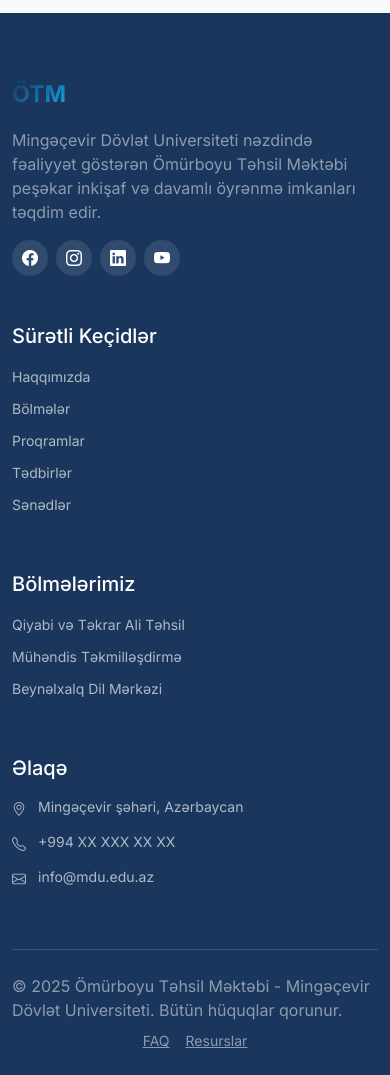
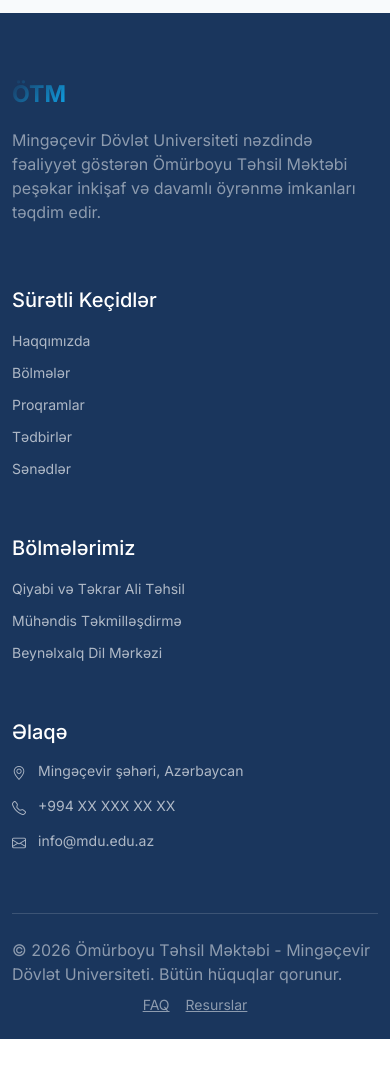
Before and after one commit to rahidzv/omurboyu, a Flask app: page /about in a window 390 px wide. Shown: the part 2779-3854 px from the top of the page. After the commit the page ends 3818 px from the top, so only its background shows below. Run offline with Flask 3, Linux system fonts and the light colour scheme; data that the repository does not hold is empty; some libraries are stand-ins or nearby versions.

Commit message:
Fix: use site_settings from DB in header, footer, base templates

```diff
--- a/FlaskApp/templates/base.html
+++ b/FlaskApp/templates/base.html
@@ -3,7 +3,10 @@
 <head>
     <meta charset="UTF-8">
     <meta name="viewport" content="width=device-width, initial-scale=1.0">
-    <title>{% block title %}Ömürboyu Təhsil Məktəbi{% endblock %} - MDU</title>
+    <title>{% block title %}{{ site_settings.get('site_name', 'Ömürboyu Təhsil Məktəbi') }}{% endblock %} - {{ site_settings.get('meta_title', 'MDU') }}</title>
+    {% if site_settings.get('meta_description') %}<meta name="description" content="{{ site_settings.get('meta_description') }}">{% endif %}
+    {% if site_settings.get('meta_keywords') %}<meta name="keywords" content="{{ site_settings.get('meta_keywords') }}">{% endif %}
+    {% if site_settings.get('site_favicon') %}<link rel="icon" href="{{ url_for('static', filename=site_settings.get('site_favicon')) }}">{% endif %}
     <link href="https://fonts.googleapis.com/css2?family=Inter:wght@300;400;500;600;700;800&family=Playfair+Display:wght@400;500;600;700&display=swap" rel="stylesheet">
     <link href="https://cdn.jsdelivr.net/npm/bootstrap@5.3.3/dist/css/bootstrap.min.css" rel="stylesheet">
     <link href="https://cdn.jsdelivr.net/npm/bootstrap-icons@1.11.3/font/bootstrap-icons.min.css" rel="stylesheet">
--- a/FlaskApp/templates/includes/footer.html
+++ b/FlaskApp/templates/includes/footer.html
@@ -3,16 +3,19 @@
         <div class="row g-5">
             <div class="col-lg-4">
                 <div class="footer-brand">
-                    <span class="logo-text text-white fw-bold fs-3">ÖTM</span>
+                    {% if site_settings.get('site_logo') %}
+                        <img src="{{ url_for('static', filename=site_settings.get('site_logo')) }}" alt="Logo" style="max-height: 50px;" class="mb-2">
+                    {% endif %}
+                    <span class="logo-text text-white fw-bold fs-3">{{ site_settings.get('site_name', 'ÖTM') }}</span>
                     <p class="mt-3 text-white-50">
-                        Mingəçevir Dövlət Universiteti nəzdində fəaliyyət göstərən Ömürboyu Təhsil Məktəbi
-                        peşəkar inkişaf və davamlı öyrənmə imkanları təqdim edir.
+                        {{ site_settings.get('site_description', 'Mingəçevir Dövlət Universiteti nəzdində fəaliyyət göstərən Ömürboyu Təhsil Məktəbi peşəkar inkişaf və davamlı öyrənmə imkanları təqdim edir.') }}
                     </p>
                     <div class="social-links mt-3">
-                        <a href="#" class="social-link"><i class="bi bi-facebook"></i></a>
-                        <a href="#" class="social-link"><i class="bi bi-instagram"></i></a>
-                        <a href="#" class="social-link"><i class="bi bi-linkedin"></i></a>
-                        <a href="#" class="social-link"><i class="bi bi-youtube"></i></a>
+                        {% if site_settings.get('facebook') %}<a href="{{ site_settings.get('facebook') }}" class="social-link" target="_blank"><i class="bi bi-facebook"></i></a>{% endif %}
+                        {% if site_settings.get('instagram') %}<a href="{{ site_settings.get('instagram') }}" class="social-link" target="_blank"><i class="bi bi-instagram"></i></a>{% endif %}
+                        {% if site_settings.get('linkedin') %}<a href="{{ site_settings.get('linkedin') }}" class="social-link" target="_blank"><i class="bi bi-linkedin"></i></a>{% endif %}
+                        {% if site_settings.get('youtube') %}<a href="{{ site_settings.get('youtube') }}" class="social-link" target="_blank"><i class="bi bi-youtube"></i></a>{% endif %}
+                        {% if site_settings.get('telegram') %}<a href="{{ site_settings.get('telegram') }}" class="social-link" target="_blank"><i class="bi bi-telegram"></i></a>{% endif %}
                     </div>
                 </div>
             </div>
@@ -37,15 +40,15 @@
             <div class="col-lg-3 col-md-4">
                 <h5 class="text-white mb-3">Əlaqə</h5>
                 <ul class="footer-contact">
-                    <li><i class="bi bi-geo-alt"></i> Mingəçevir şəhəri, Azərbaycan</li>
-                    <li><i class="bi bi-telephone"></i> +994 XX XXX XX XX</li>
-                    <li><i class="bi bi-envelope"></i> info@mdu.edu.az</li>
+                    <li><i class="bi bi-geo-alt"></i> {{ site_settings.get('address', 'Mingəçevir şəhəri, Azərbaycan') }}</li>
+                    <li><i class="bi bi-telephone"></i> {{ site_settings.get('contact_phone', '+994 XX XXX XX XX') }}</li>
+                    <li><i class="bi bi-envelope"></i> {{ site_settings.get('contact_email', 'info@mdu.edu.az') }}</li>
                 </ul>
             </div>
         </div>
         <div class="footer-bottom">
             <div class="d-flex flex-column flex-md-row justify-content-between align-items-center">
-                <p class="mb-0 text-white-50">&copy; 2025 Ömürboyu Təhsil Məktəbi - Mingəçevir Dövlət Universiteti. Bütün hüquqlar qorunur.</p>
+                <p class="mb-0 text-white-50">&copy; {{ now.year }} {{ site_settings.get('site_name', 'Ömürboyu Təhsil Məktəbi') }} - {{ site_settings.get('footer_text', 'Mingəçevir Dövlət Universiteti. Bütün hüquqlar qorunur.') }}</p>
                 <div class="d-flex gap-3 mt-2 mt-md-0">
                     <a href="{{ url_for('public.faq') }}" class="text-white-50 small">FAQ</a>
                     <a href="{{ url_for('public.resources') }}" class="text-white-50 small">Resurslar</a>
--- a/FlaskApp/templates/includes/header.html
+++ b/FlaskApp/templates/includes/header.html
@@ -2,8 +2,11 @@
     <div class="container">
         <div class="header-inner">
             <a href="{{ url_for('public.index') }}" class="header-logo">
-                <span class="logo-text gradient-text fw-bold">ÖTM</span>
-                <span class="logo-subtitle d-none d-md-inline">Ömürboyu Təhsil Məktəbi</span>
+                {% if site_settings.get('site_logo') %}
+                    <img src="{{ url_for('static', filename=site_settings.get('site_logo')) }}" alt="Logo" style="max-height: 40px;" class="me-2">
+                {% endif %}
+                <span class="logo-text gradient-text fw-bold">{{ site_settings.get('site_name', 'ÖTM') }}</span>
+                <span class="logo-subtitle d-none d-md-inline">{{ site_settings.get('site_tagline', 'Ömürboyu Təhsil Məktəbi') }}</span>
             </a>
             <nav class="header-nav d-none d-lg-flex">
                 <a href="{{ url_for('public.index') }}" class="nav-link {% if request.endpoint == 'public.index' %}active{% endif %}">Ana Səhifə</a>
```
